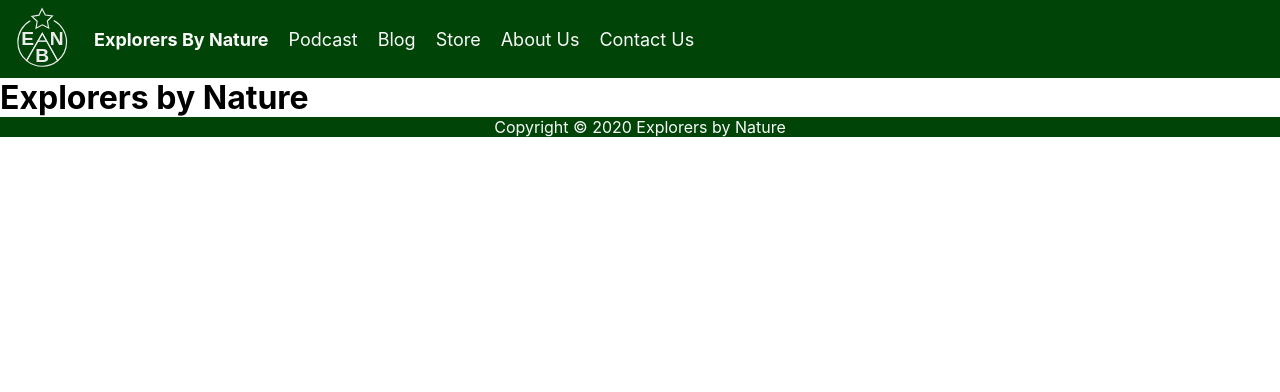
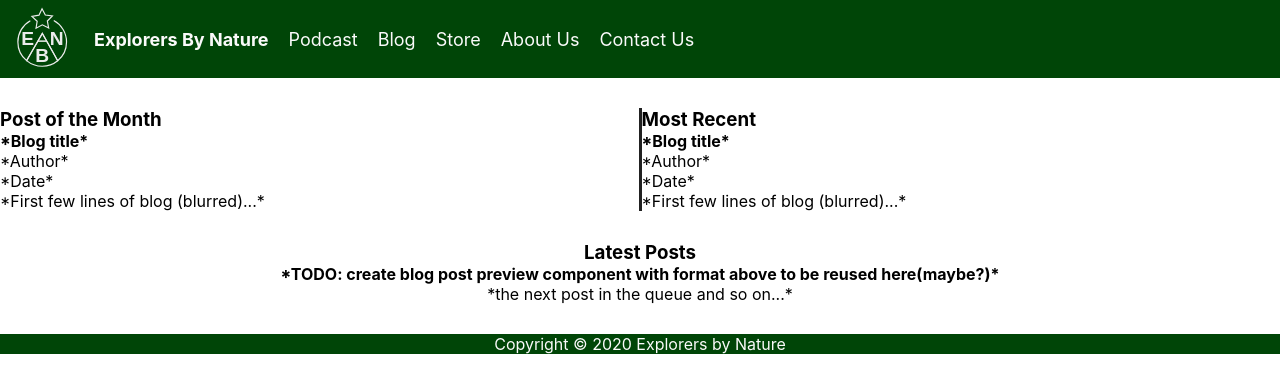
Before and after one commit to NicL9923/ebn-frontend, a Next.js app: page /blog in a window 1280 px wide. Shown: the top 392 px of the page. Built offline with nearby package versions, Linux system fonts and the light colour scheme.

Commit message:
Work on frontend, laid out most of podcast and blog pages.

```diff
--- a/package.json
+++ b/package.json
@@ -13,6 +13,7 @@
     "@fortawesome/react-fontawesome": "^0.1.11",
     "dotenv": "^8.2.0",
     "next": "9.3.5",
+    "node-fetch": "^2.6.1",
     "pg": "^8.3.3",
     "react": "16.13.1",
     "react-dom": "16.13.1"
--- a/pages/blog.js
+++ b/pages/blog.js
@@ -13,13 +13,58 @@
       <Navbar/>
 
       <main>
-        <h1>Explorers by Nature</h1>
+        <div className="topPostBar">
+          <div className="postOfTheMonth">
+            <h3>Post of the Month</h3>
+
+            <h4>*Blog title*</h4>
+            <p>*Author*</p>
+            <p>*Date*</p>
+            <p>*First few lines of blog (blurred)...*</p>
+          </div>
+
+          <div>
+            <h3>Most Recent</h3>
+
+            <h4>*Blog title*</h4>
+            <p>*Author*</p>
+            <p>*Date*</p>
+            <p>*First few lines of blog (blurred)...*</p>
+          </div>
+        </div>
+
+        <div className="latestPostsDiv">
+          <h3>Latest Posts</h3>
+
+          <div>
+            <div>
+              <h4>*TODO: create blog post preview component with format above to be reused here(maybe?)*</h4>
+            </div>
+
+            <div>
+              *the next post in the queue and so on...*
+            </div>
+          </div>
+        </div>
       </main>
 
       <Footer/>
 
       <style jsx>{`
-        asd
+        .topPostBar {
+          display: grid;
+          grid-template-columns: auto auto;
+          margin: 30px 0;
+        }
+
+        .postOfTheMonth {
+          border-right: 3px solid #212121;
+        }
+
+        .latestPostsDiv {
+          text-align: center;
+          margin: 30px 0;
+        }
       `}</style>
 
       <style jsx global>{`
```
Also changed, not shown: pages/podcast.js (+54 -2 lines), 1 other file (tests, documents, lock files or other folders).
